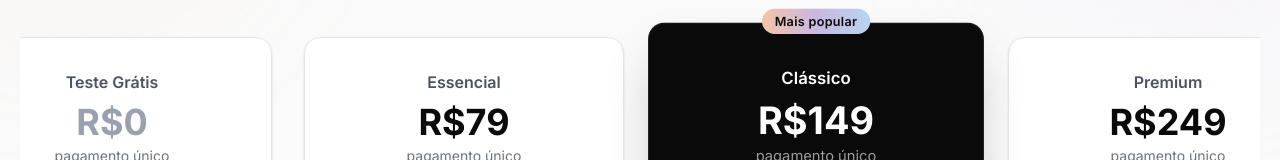
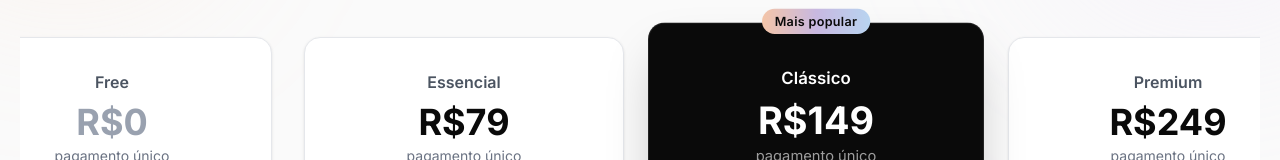
Before and after one commit to EuRydan/Memvo, a Next.js app: page /pricing in a window 1280 px wide. Shown: the part 260-420 px from the top of the page. Built offline with nearby package versions, Linux system fonts and the light colour scheme.

Commit message:
content: rename freemium plan to Free

```diff
--- a/src/app/pricing/page.tsx
+++ b/src/app/pricing/page.tsx
@@ -9,7 +9,7 @@ import { Logo } from '@/components/Logo'
 const PLANS = [
   {
     id: 'freemium',
-    name: 'Teste Grátis',
+    name: 'Free',
     desc: 'Para testar o funcionamento',
     price: 'R$0',
     popular: false,
```
